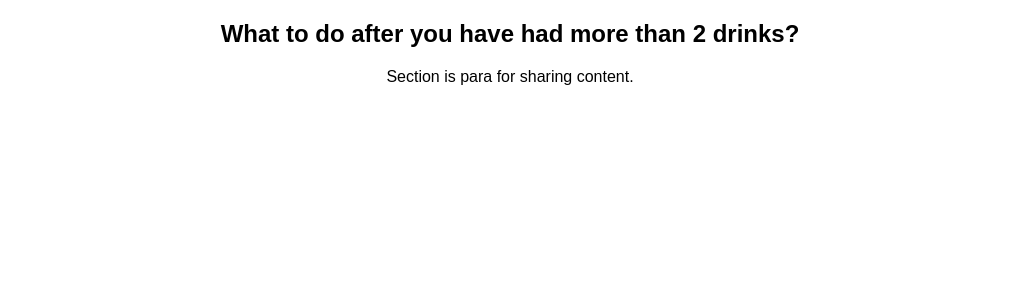
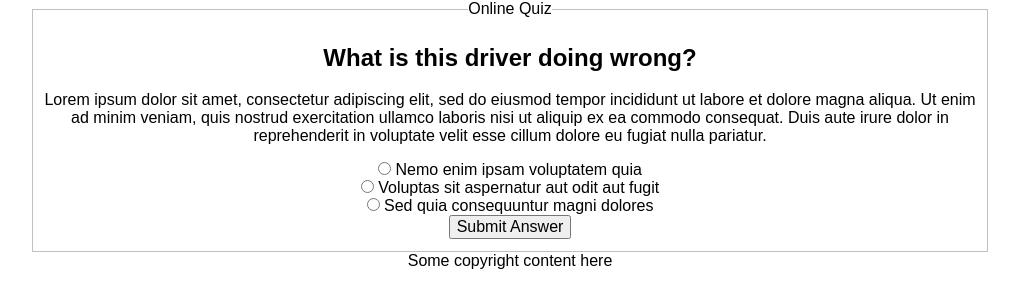
Before and after one commit to annie-chery/SampleQuiz, a website built with webpack: page dist/index.html in a window 1280 px wide. Shown: the whole page, without its empty margins (130-1149 px from the left). Built offline with nearby package versions, Linux system fonts and the light colour scheme.

Commit message:
Added html for radio buttons and the submit button

```diff
--- a/src/js/main.js
+++ b/src/js/main.js
@@ -1,13 +1,97 @@
 
-import questions from './questions.json'
+import questions from './questions.json';
 
+var i= 0;
+var score = 0;
 var page = questions.questions;
+var timeClicked = 0;
 
-for(var i=0; i < page.length; i++){
-	document.getElementById('question').innerHTML = page[1].text
+
+
+generateQuestion(0);
+//console.log(page.length);
+
+function _(id){
+ return document.getElementById(id);
 }
 
-console.log("Checked n verified");
+
+
+function generateQuestion(i){
+	_('right-answer').innerHTML = ""
+	_("opt1").checked = false;
+	_("opt2").checked = false;
+	_("opt3").checked = false;
+	_('question').innerHTML = page[i].heading;
+	_('question-desc').innerHTML = page[i].text_description;
+	_('optt1').innerHTML = page[i].choices[0]
+	_('optt2').innerHTML = page[i].choices[1]
+	_('optt3').innerHTML = page[i].choices[2]
+	_('optt1').value = page[i].choices[0]
+	_('optt2').value = page[i].choices[1]
+	_('optt3').value = page[i].choices[2]
+
+}
+function nextQuestion(i){
+	_("btn-cont").addEventListener('click',function(e){
+
+		if(page.length > i){
+			generateQuestion(i);
+		} else{
+			_('block-quiz').innerHTML = "Your score is "+ score;
+		}
+	});
+
+
+
+}
+
+
+function checkAnswer(){
+	//e.preventDefault();
+
+	if(_("opt1").checked && (_('optt1').value === page[i].answer)){
+		//_("opt1").value  = page[i].choices[0];
+		score++;
+
+	} else{
+		_('right-answer').innerHTML = page[i].answer;
+	}
+	if(_("opt2").checked &&(_('optt2').value === page[i].answer )){
+		//_("opt2").value  = page[i].choices[1];
+		score++;
+
+	} else{
+		_('right-answer').innerHTML = page[i].answer;
+	}
+
+	if(_("opt3").checked &&  _('optt3').value === page[i].answer){
+		//_("opt3").value  = page[i].choices[2];
+		score++;
+
+	} else{
+		_('right-answer').innerHTML = page[i].answer;
+	}
+	i++;
+	_('btn-cont').innerHTML  = "Continue";
+
+	nextQuestion(i);
+
+}
+
+_("btn-cont").addEventListener('click',function(e){
+	var timesClicked =1;
+
+	e.preventDefault();
+	if( timesClicked % 2 != 0){
+		timesClicked++;
+		_('btn-cont').innerHTML  = "Submit Answer";
+		checkAnswer();
+	}
+
+
+
+})
 
 // This section is added to avoid the hot module error and warning saying full reload is needed
 if (module.hot) {
--- a/src/js/questions.json
+++ b/src/js/questions.json
@@ -1,28 +1,28 @@
 {
 	"questions": [
 		{
-			"text":"What is this driver doing wrong?",
-			"text_description":"Lorem ipsum dolor sit amet",
+			"heading":"What is this driver doing wrong?",
+			"text_description":"Lorem ipsum dolor sit amet, consectetur adipiscing elit, sed do eiusmod tempor incididunt ut labore et dolore magna aliqua. Ut enim ad minim veniam, quis nostrud exercitation ullamco laboris nisi ut aliquip ex ea commodo consequat. Duis aute irure dolor in reprehenderit in voluptate velit esse cillum dolore eu fugiat nulla pariatur.",
 			"choices":["Nemo enim ipsam voluptatem quia","Voluptas sit aspernatur aut odit aut fugit","Sed quia consequuntur magni dolores"],
 			"answer":"Sed quia consequuntur magni dolores"
 		},
 	    {
-			"text":"What to do after you have had more than 2 drinks?",
-			"text_description":"Lorem ipsum dolor sit amet",
+			"heading":"What to do after you have had more than 2 drinks?",
+			"text_description":"Lorem ipsum dolor sit amet, consectetur adipiscing elit, sed do eiusmod tempor incididunt ut labore et dolore magna aliqua. Ut enim ad minim veniam, quis nostrud exercitation ullamco laboris nisi ut aliquip ex ea commodo consequat. Duis aute irure dolor in reprehenderit in voluptate velit esse cillum dolore eu fugiat nulla pariatur. Excepteur sint occaecat cupidatat non proident, sunt in culpa qui officia deserunt mollit anim id est laborum.",
 			"choices":["Nemo enim ipsam voluptatem quia","Voluptas sit aspernatur aut odit aut fugit","Sed quia consequuntur magni dolores"],
-			"answer":"Sed quia consequuntur magni dolores"
+			"answer":"Voluptas sit aspernatur aut odit aut fugit"
 		},
 		{
-			"text":"What to do when you feel tired while driving?",
-			"text_description":"Lorem ipsum dolor sit amet",
+			"heading":"What to do when you feel tired while driving?",
+			"text_description":"Lorem ipsum dolor sit amet, consectetur adipiscing elit, sed do eiusmod tempor incididunt ut labore et dolore magna aliqua. Ut enim ad minim veniam, quis nostrud exercitation ullamco laboris nisi ut aliquip ex ea commodo consequat. Duis aute irure dolor in reprehenderit in voluptate velit esse cillum dolore eu fugiat nulla pariatur. Excepteur sint occaecat cupidatat non proident, sunt in culpa qui officia deserunt mollit anim id est laborum.",
 			"choices":["Nemo enim ipsam voluptatem quia","Voluptas sit aspernatur aut odit aut fugit","Sed quia consequuntur magni dolores"],
-			"answer":"Sed quia consequuntur magni dolores"
+			"answer":"Nemo enim ipsam voluptatem quia"
 		},
 		{
-			"text":"Is it necesary to put seatbelts for all the passengers",
-			"text_description":"Lorem ipsum dolor sit amet",
+			"heading":"Is it necesary to put seatbelts for all the passengers?",
+			"text_description":"Lorem ipsum dolor sit amet, consectetur adipiscing elit, sed do eiusmod tempor incididunt ut labore et dolore magna aliqua. Ut enim ad minim veniam, quis nostrud exercitation ullamco laboris nisi ut aliquip ex ea commodo consequat. Duis aute irure dolor in reprehenderit in voluptate velit esse cillum dolore eu fugiat nulla pariatur. Excepteur sint occaecat cupidatat non proident, sunt in culpa qui officia deserunt mollit anim id est laborum.",
 			"choices":["Nemo enim ipsam voluptatem quia","Voluptas sit aspernatur aut odit aut fugit","Sed quia consequuntur magni dolores"],
-			"answer":"Sed quia consequuntur magni dolores"
+			"answer":"Nemo enim ipsam voluptatem quia"
 		}
 
 	]
--- a/src/scss/main.scss
+++ b/src/scss/main.scss
@@ -5,5 +5,8 @@
 	color:black;
 	max-width:960px;
 	margin:0px auto;
-	text-align:center;
+	//text-align:center;
 }
+.body_content{
+	padding:10px;
+}
```
Also changed, not shown: dist/index.html.
